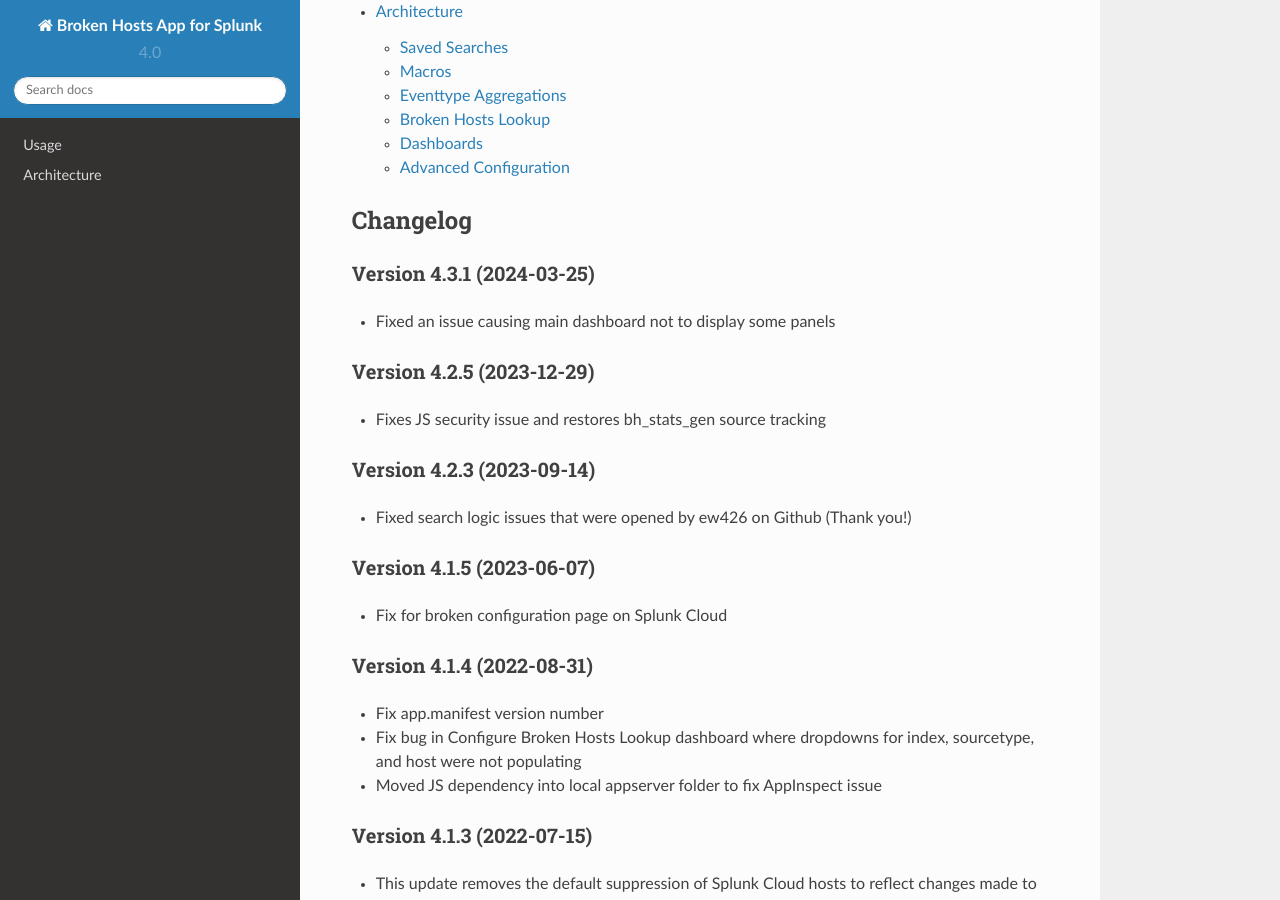
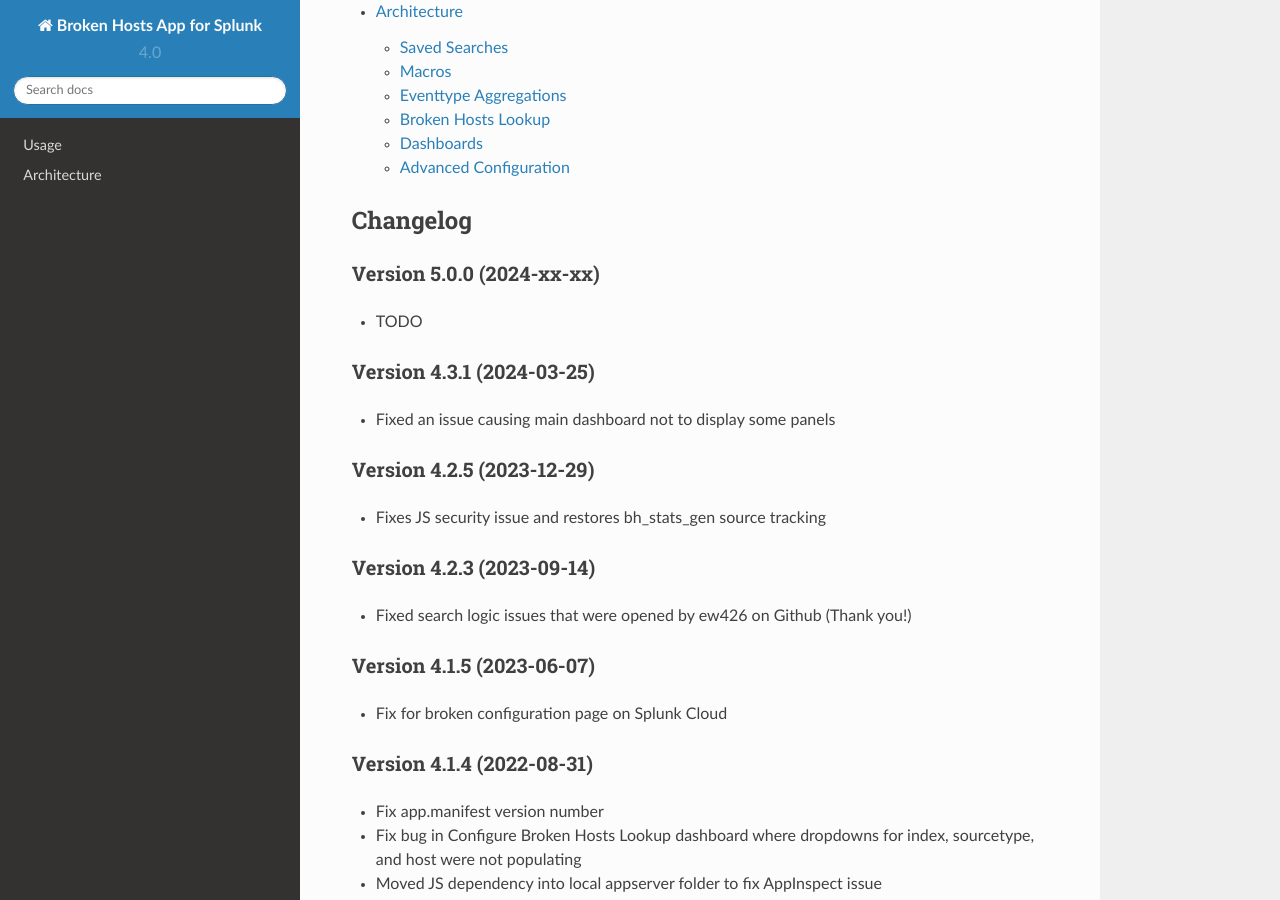
Before and after one commit to HurricaneLabs/brokenhosts, a Sphinx documentation site: the page built from docs/index.rst, in a window 1280 px wide and 900 px high, scrolled down 1398 px. Built offline with Sphinx 7.4.7 and the Read the Docs theme 2.0.0, drawn with Linux system fonts in a browser that asks for light colours.

Commit message:
Update searches for version 5.0.0

```diff
--- a/docs/index.rst
+++ b/docs/index.rst
@@ -62,6 +62,11 @@ Documentation
 
 Changelog
 ---------
+
+Version 5.0.0 (2024-xx-xx)
+~~~~~~~~~~~~~~~~~~~~~~~~~~
+
+- TODO
 
 Version 4.3.1 (2024-03-25)
 ~~~~~~~~~~~~~~~~~~~~~~~~~~~~~~~
```
Also changed, not shown: 3 other files.
